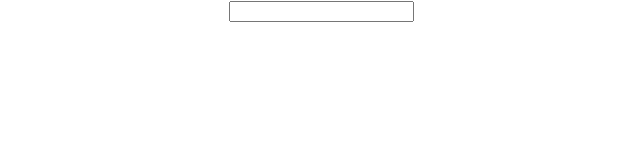
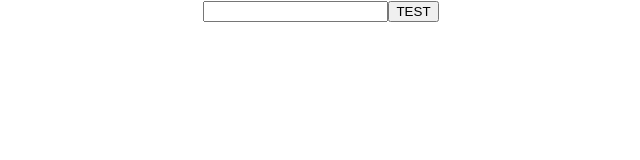
Before and after one commit to gv4383/shelfie-web, a React (Create React App) app: page / in a window 1280 px wide. Shown: the top 160 px of the page, without its empty margins (319-959 px from the left). Built offline with nearby package versions, Linux system fonts and the light colour scheme.

Commit message:
Created basic Button component

```diff
--- a/src/App.tsx
+++ b/src/App.tsx
@@ -1,5 +1,6 @@
 import React, { ChangeEvent, FunctionComponent, useState } from 'react';
 // import logo from './logo.svg';
+import Button from './components/Input/Button';
 import TextInput from './components/Input/TextInput';
 
 import './App.scss';
@@ -29,6 +30,7 @@ const App: FunctionComponent = () => {
         </a>
       </header> */}
       <TextInput name="input" onChange={handleChange} value={userInput} />
+      <Button>TEST</Button>
     </div>
   );
 };
--- /dev/null
+++ b/src/components/Input/Button.tsx
@@ -0,0 +1,18 @@
+import React, { Fragment, FunctionComponent } from 'react';
+
+interface Props {
+  children: string;
+  onClick?: () => void;
+}
+
+const Button: FunctionComponent<Props> = (props: Props) => {
+  const { children, onClick } = props;
+
+  return (
+    <Fragment>
+      <button onClick={onClick}>{children}</button>
+    </Fragment>
+  );
+};
+
+export default Button;
```
